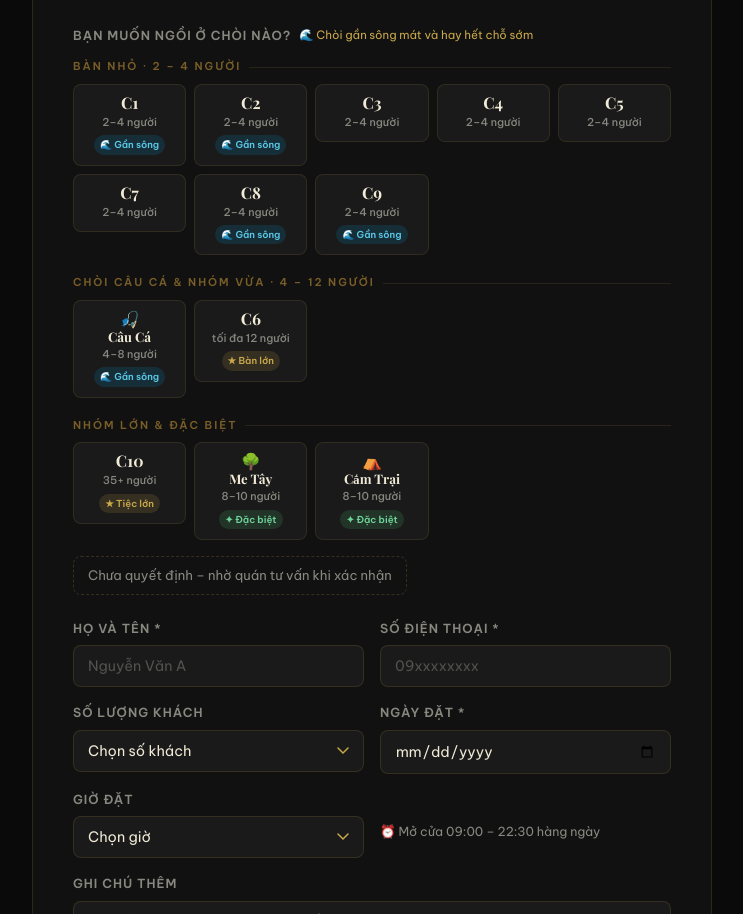
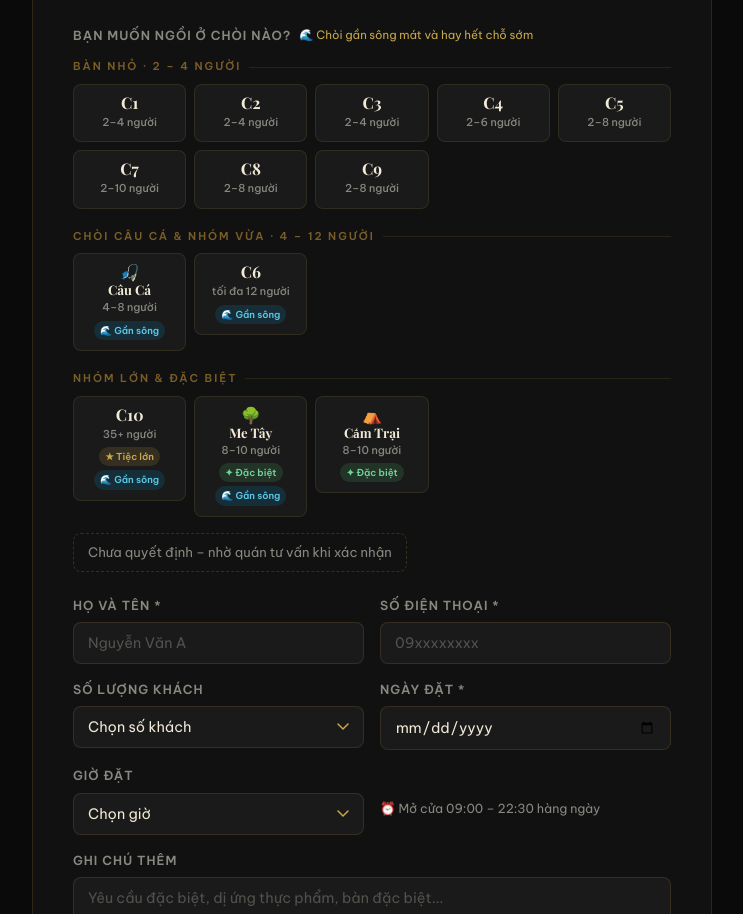
Before and after one commit to DagWuanne/mayfood, a plain HTML site: page index.html in a window 1280 px wide. Shown: the part 3540-4454 px from the top of the page, without its empty margins (268-1011 px from the left). Drawn offline with nearby package versions, Linux system fonts and the light colour scheme.

Commit message:
Update index.html

```diff
--- a/index.html
+++ b/index.html
@@ -1540,28 +1540,28 @@
             <div>
               <div class="seating-group-title">Bàn nhỏ · 2 – 4 người</div>
               <div class="choi-grid">
-                <div class="choi-card"><input type="radio" name="f-choi" id="fc1" value="C1"><label for="fc1"><span class="choi-name">C1</span><span class="choi-cap">2–4 người</span><span class="choi-tag tag-river">🌊 Gần sông</span></label></div>
-                <div class="choi-card"><input type="radio" name="f-choi" id="fc2" value="C2"><label for="fc2"><span class="choi-name">C2</span><span class="choi-cap">2–4 người</span><span class="choi-tag tag-river">🌊 Gần sông</span></label></div>
+                <div class="choi-card"><input type="radio" name="f-choi" id="fc1" value="C1"><label for="fc1"><span class="choi-name">C1</span><span class="choi-cap">2–4 người</span></label></div>
+                <div class="choi-card"><input type="radio" name="f-choi" id="fc2" value="C2"><label for="fc2"><span class="choi-name">C2</span><span class="choi-cap">2–4 người</span></label></div>
                 <div class="choi-card"><input type="radio" name="f-choi" id="fc3" value="C3"><label for="fc3"><span class="choi-name">C3</span><span class="choi-cap">2–4 người</span></label></div>
-                <div class="choi-card"><input type="radio" name="f-choi" id="fc4" value="C4"><label for="fc4"><span class="choi-name">C4</span><span class="choi-cap">2–4 người</span></label></div>
-                <div class="choi-card"><input type="radio" name="f-choi" id="fc5" value="C5"><label for="fc5"><span class="choi-name">C5</span><span class="choi-cap">2–4 người</span></label></div>
-                <div class="choi-card"><input type="radio" name="f-choi" id="fc7" value="C7"><label for="fc7"><span class="choi-name">C7</span><span class="choi-cap">2–4 người</span></label></div>
-                <div class="choi-card"><input type="radio" name="f-choi" id="fc8" value="C8"><label for="fc8"><span class="choi-name">C8</span><span class="choi-cap">2–4 người</span><span class="choi-tag tag-river">🌊 Gần sông</span></label></div>
-                <div class="choi-card"><input type="radio" name="f-choi" id="fc9" value="C9"><label for="fc9"><span class="choi-name">C9</span><span class="choi-cap">2–4 người</span><span class="choi-tag tag-river">🌊 Gần sông</span></label></div>
+                <div class="choi-card"><input type="radio" name="f-choi" id="fc4" value="C4"><label for="fc4"><span class="choi-name">C4</span><span class="choi-cap">2–6 người</span></label></div>
+                <div class="choi-card"><input type="radio" name="f-choi" id="fc5" value="C5"><label for="fc5"><span class="choi-name">C5</span><span class="choi-cap">2–8 người</span></label></div>
+                <div class="choi-card"><input type="radio" name="f-choi" id="fc7" value="C7"><label for="fc7"><span class="choi-name">C7</span><span class="choi-cap">2–10 người</span></label></div>
+                <div class="choi-card"><input type="radio" name="f-choi" id="fc8" value="C8"><label for="fc8"><span class="choi-name">C8</span><span class="choi-cap">2–8 người</span></label></div>
+                <div class="choi-card"><input type="radio" name="f-choi" id="fc9" value="C9"><label for="fc9"><span class="choi-name">C9</span><span class="choi-cap">2–8 người</span></label></div>
               </div>
             </div>
             <div>
               <div class="seating-group-title">Chòi câu cá & nhóm vừa · 4 – 12 người</div>
               <div class="choi-grid">
                 <div class="choi-card"><input type="radio" name="f-choi" id="fccf" value="Chòi câu cá"><label for="fccf"><span class="choi-name">🎣</span><span class="choi-name" style="font-size:0.82rem;">Câu Cá</span><span class="choi-cap">4–8 người</span><span class="choi-tag tag-river">🌊 Gần sông</span></label></div>
-                <div class="choi-card"><input type="radio" name="f-choi" id="fc6" value="C6"><label for="fc6"><span class="choi-name">C6</span><span class="choi-cap">tối đa 12 người</span><span class="choi-tag tag-large">★ Bàn lớn</span></label></div>
+                <div class="choi-card"><input type="radio" name="f-choi" id="fc6" value="C6"><label for="fc6"><span class="choi-name">C6</span><span class="choi-cap">tối đa 12 người</span><span class="choi-tag tag-river">🌊 Gần sông</span></label></div>
               </div>
             </div>
             <div>
               <div class="seating-group-title">Nhóm lớn & đặc biệt</div>
               <div class="choi-grid">
-                <div class="choi-card"><input type="radio" name="f-choi" id="fc10" value="C10"><label for="fc10"><span class="choi-name">C10</span><span class="choi-cap">35+ người</span><span class="choi-tag tag-large">★ Tiệc lớn</span></label></div>
-                <div class="choi-card"><input type="radio" name="f-choi" id="fmetay" value="Chòi me tây"><label for="fmetay"><span class="choi-name">🌳</span><span class="choi-name" style="font-size:0.82rem;">Me Tây</span><span class="choi-cap">8–10 người</span><span class="choi-tag tag-special">✦ Đặc biệt</span></label></div>
+                <div class="choi-card"><input type="radio" name="f-choi" id="fc10" value="C10"><label for="fc10"><span class="choi-name">C10</span><span class="choi-cap">35+ người</span><span class="choi-tag tag-large">★ Tiệc lớn</span><span class="choi-tag tag-river">🌊 Gần sông</span></label></div>
+                <div class="choi-card"><input type="radio" name="f-choi" id="fmetay" value="Chòi me tây"><label for="fmetay"><span class="choi-name">🌳</span><span class="choi-name" style="font-size:0.82rem;">Me Tây</span><span class="choi-cap">8–10 người</span><span class="choi-tag tag-special">✦ Đặc biệt</span><span class="choi-tag tag-river">🌊 Gần sông</span></label></div>
                 <div class="choi-card"><input type="radio" name="f-choi" id="fcamtrai" value="Chòi cắm trại"><label for="fcamtrai"><span class="choi-name">⛺</span><span class="choi-name" style="font-size:0.82rem;">Cắm Trại</span><span class="choi-cap">8–10 người</span><span class="choi-tag tag-special">✦ Đặc biệt</span></label></div>
               </div>
             </div>
```
